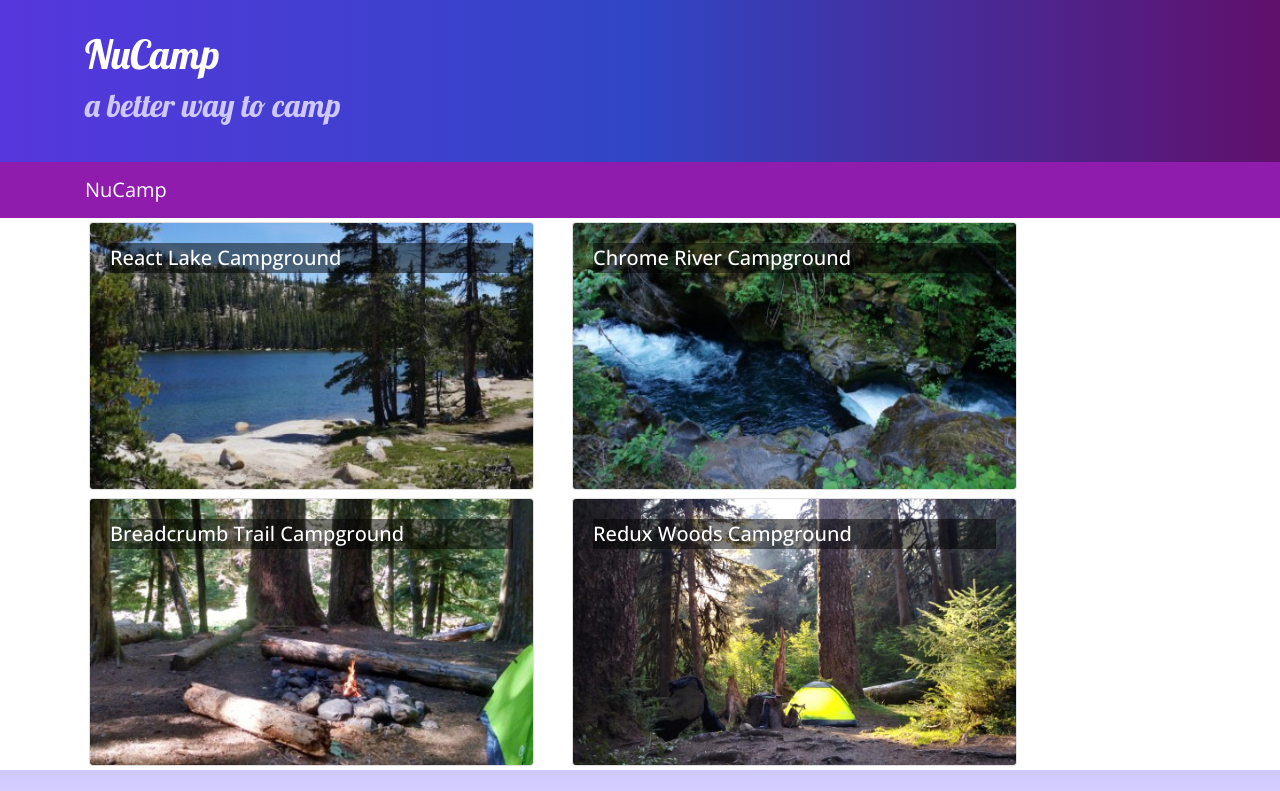
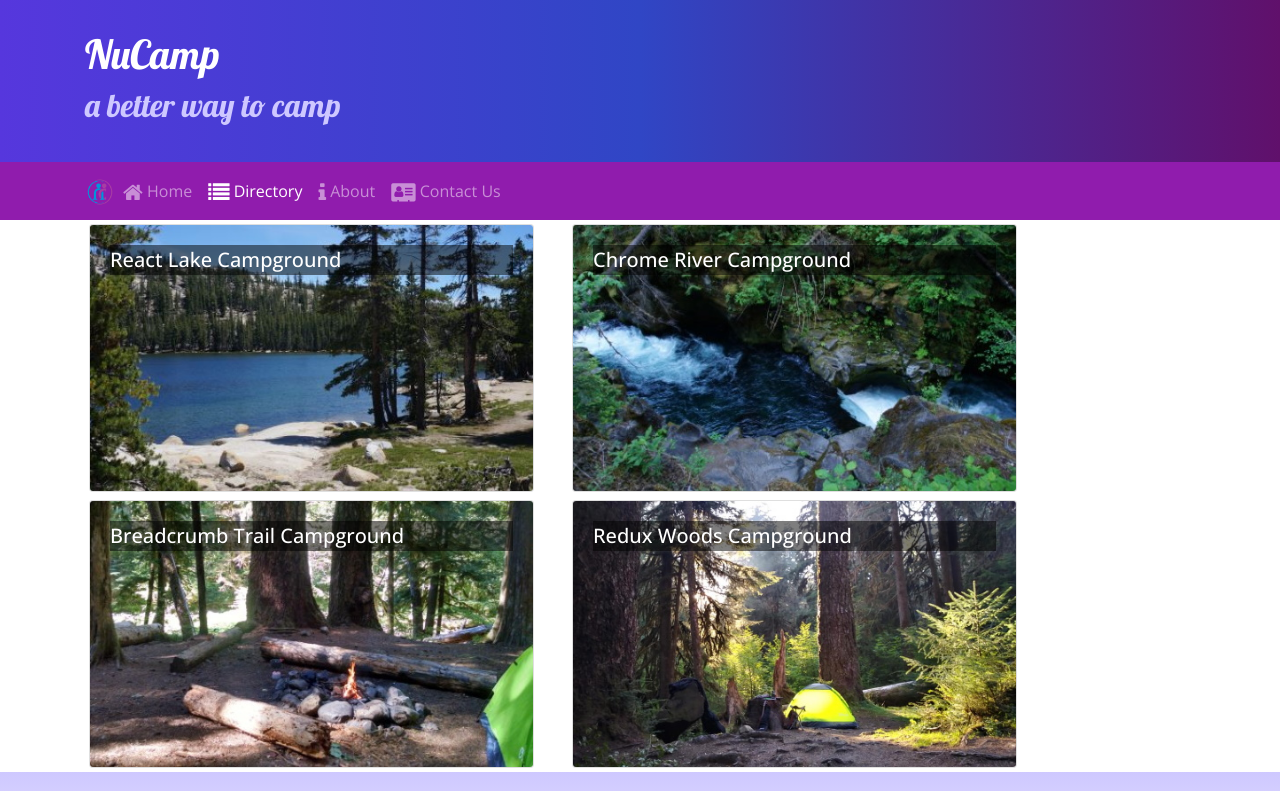
Before and after one commit to AlexandruIvan9/React-project, a React (Create React App) app: page /directory in a window 1280 px wide. Shown: the top 791 px of the page. Built offline with nearby package versions, Linux system fonts and the light colour scheme.

Commit message:
update footer

```diff
--- a/src/components/FooterComponent.js
+++ b/src/components/FooterComponent.js
@@ -1,4 +1,5 @@
 import React from 'react';
+import { Link } from 'react-router-dom';
 
 function Footer(props) {
     return (
@@ -8,10 +9,10 @@
                     <div className="col-4 col-sm-2 offset-1">
                         <h5>Links</h5>
                         <ul className="list-unstyled">
-                            <li><a href="#">Home</a></li>
-                            <li><a href="#">Directory</a></li>
-                            <li><a href="#">About</a></li>
-                            <li><a href="#">Contact</a></li>
+                            <li><Link to='/home'>Home</Link></li>
+                            <li><Link to='/directory'>Directory</Link></li>
+                            <li><Link to='/aboutus'>About</Link></li>
+                            <li><Link to='/contactus'>Contact</Link></li>
                         </ul>
                     </div>
                     <div className="col-6 col-sm-3 text-center">
--- a/src/components/HeaderComponent.js
+++ b/src/components/HeaderComponent.js
@@ -1,7 +1,24 @@
 import React, { Component }  from 'react';
-import { Navbar, NavbarBrand, Jumbotron } from 'reactstrap';
+import { Nav, Navbar, NavbarBrand, NavbarToggler, Collapse, NavItem, Jumbotron } from 'reactstrap';
+import { NavLink } from 'react-router-dom';
 
 class Header extends Component {
+
+    constructor(props) {
+        super(props);
+
+        this.toggleNav = this.toggleNav.bind(this);
+        this.state = {
+          isNavOpen: false
+        };
+    }
+
+    toggleNav() {
+        this.setState({
+            isNavOpen: !this.state.isNavOpen
+        });
+    }
+
     render() {
         return (
             <React.Fragment>
@@ -16,9 +33,34 @@
                     </div>
                 </Jumbotron>
 
-                <Navbar dark sticky="top">
+                <Navbar dark sticky="top" expand="md">
                     <div className="container">
-                        <NavbarBrand href="/">NuCamp</NavbarBrand>
+                        <NavbarBrand className="mr-auto" href="/"><img src="/assets/images/logo.png" height="30" width="30" alt="NuCamp Logo" /></NavbarBrand>
+                        <NavbarToggler onClick={this.toggleNav} />
+                        <Collapse isOpen={this.state.isNavOpen} navbar>
+                            <Nav navbar>
+                                <NavItem>
+                                    <NavLink className="nav-link" to="/home">
+                                        <i className="fa fa-home fa-lg" /> Home
+                                    </NavLink>
+                                </NavItem>
+                                <NavItem>
+                                    <NavLink className="nav-link" to="/directory">
+                                        <i className="fa fa-list fa-lg" /> Directory
+                                    </NavLink>
+                                </NavItem>
+                                <NavItem>
+                                    <NavLink className="nav-link" to="/aboutus">
+                                        <i className="fa fa-info fa-lg" /> About
+                                    </NavLink>
+                                </NavItem>
+                                <NavItem>
+                                    <NavLink className="nav-link" to="/contactus">
+                                        <i className="fa fa-address-card fa-lg" /> Contact Us
+                                    </NavLink>
+                                </NavItem>
+                            </Nav>
+                        </Collapse>
                     </div>
                 </Navbar>
             </React.Fragment>
```
